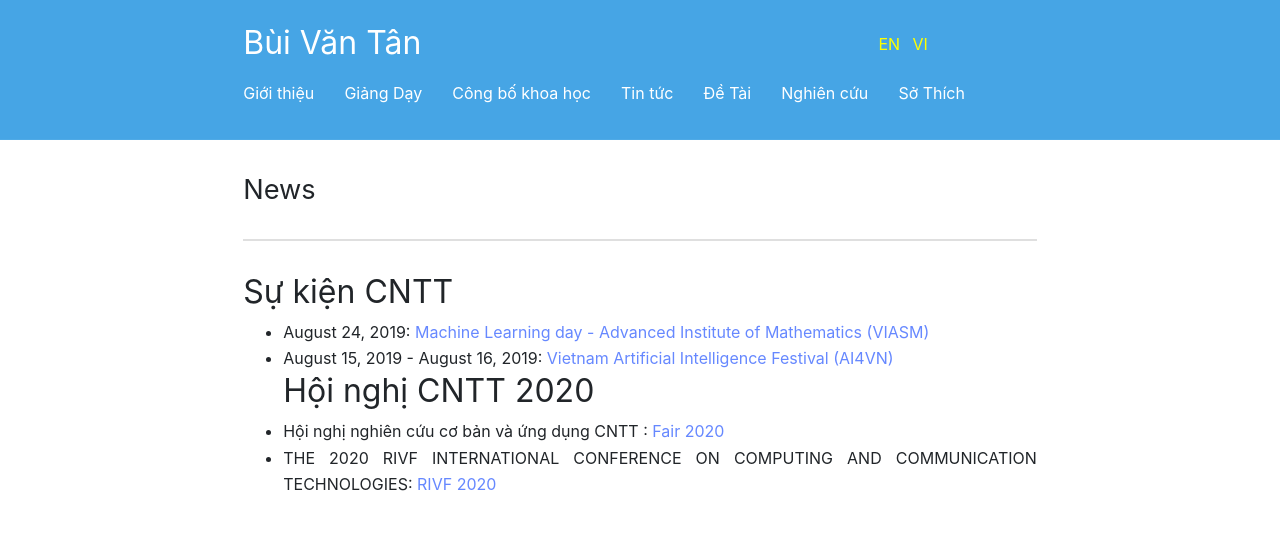
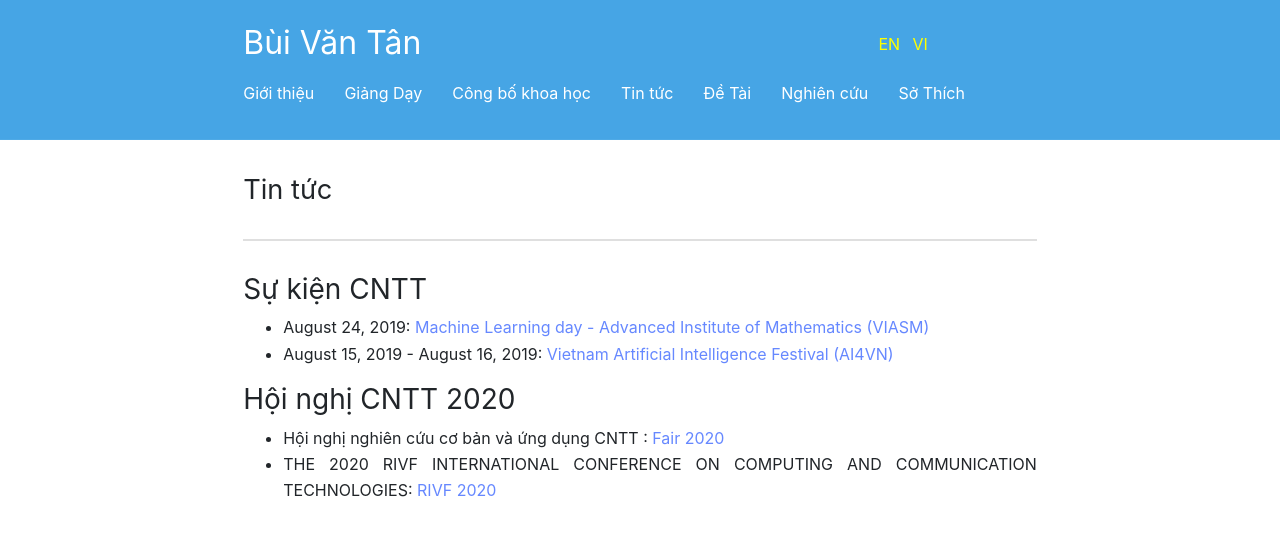
Before and after one commit to BuiTan/BuiTan.github.io, a Jekyll site: the page built from vi/TinTuc.md, in a window 1280 px wide. Shown: the top 536 px of the page. Built offline with Jekyll 4.4.1, drawn with Linux system fonts in a browser that asks for light colours.

Commit message:
Update TinTuc.md

```diff
--- a/vi/TinTuc.md
+++ b/vi/TinTuc.md
@@ -5,12 +5,14 @@ lang: VI
 ref: News
 order: 3
 ---
-# News
+# Tin tức
 ---
 
-## Sự kiện CNTT
+### Sự kiện CNTT
 * August 24, 2019: [Machine Learning day - Advanced Institute of Mathematics (VIASM)](https://viasm.edu.vn/hdkh/machine-learning-day)
 * August 15, 2019 - August 16, 2019: [Vietnam Artificial Intelligence Festival (AI4VN)](https://ai4vn.vnexpress.net)
-## Hội nghị CNTT 2020
+
+### Hội nghị CNTT 2020
+
 * Hội nghị nghiên cứu cơ bản và ứng dụng CNTT : [Fair 2020](http://fair.conf.vn/)
 * THE 2020 RIVF INTERNATIONAL CONFERENCE ON COMPUTING AND COMMUNICATION TECHNOLOGIES: [RIVF 2020](https://rivf2020.rmit.edu.vn/)
```
